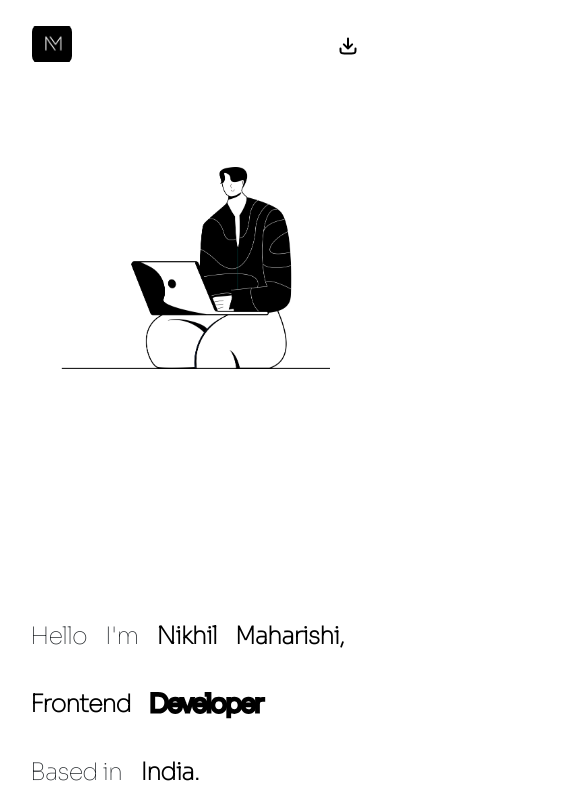
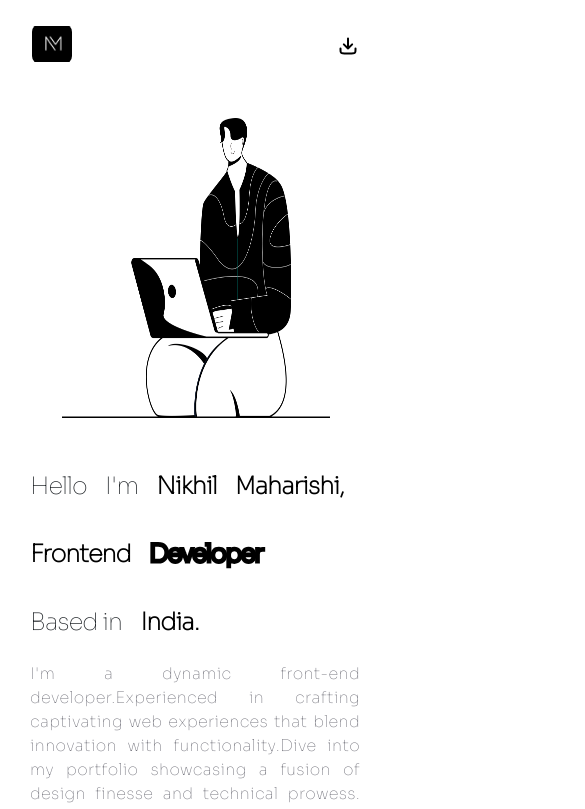
Before and after one commit to nikhil-maharishi/angularPortfolio, an Angular app: page /home in a window 390 px wide. Shown: the top 809 px of the page, 585 px wide, since content can reach past the window. Built offline with nearby package versions, Linux system fonts and the light colour scheme.

Commit message:
fix:pagemain mobil layout issue

```diff
--- a/src/styles.scss
+++ b/src/styles.scss
@@ -132,12 +132,9 @@ body {
     align-items: flex-start;
     justify-content: flex-end;
     .image-main {
-      min-width: 700px;
-      height: 450px;
       img {
-        width: 100%;
-        height: 100%;
-        object-fit:contain;
+        width: 700px;
+        height: 450px;
       }
     }
     .text-main {
@@ -540,14 +537,12 @@ body {
       padding: 30px 30px;
       width: 100%;
       margin: 0;
-      align-items: flex-start;
+      align-items: flex-end;
       justify-content: flex-end;
       .image-main {
-        min-width: 700px;
         img {
-          width: 100%;
-          height: 100%;
-          object-fit: contain;
+          width: 700px;
+          height: 450px;
         }
       }
       .text-main {
```
